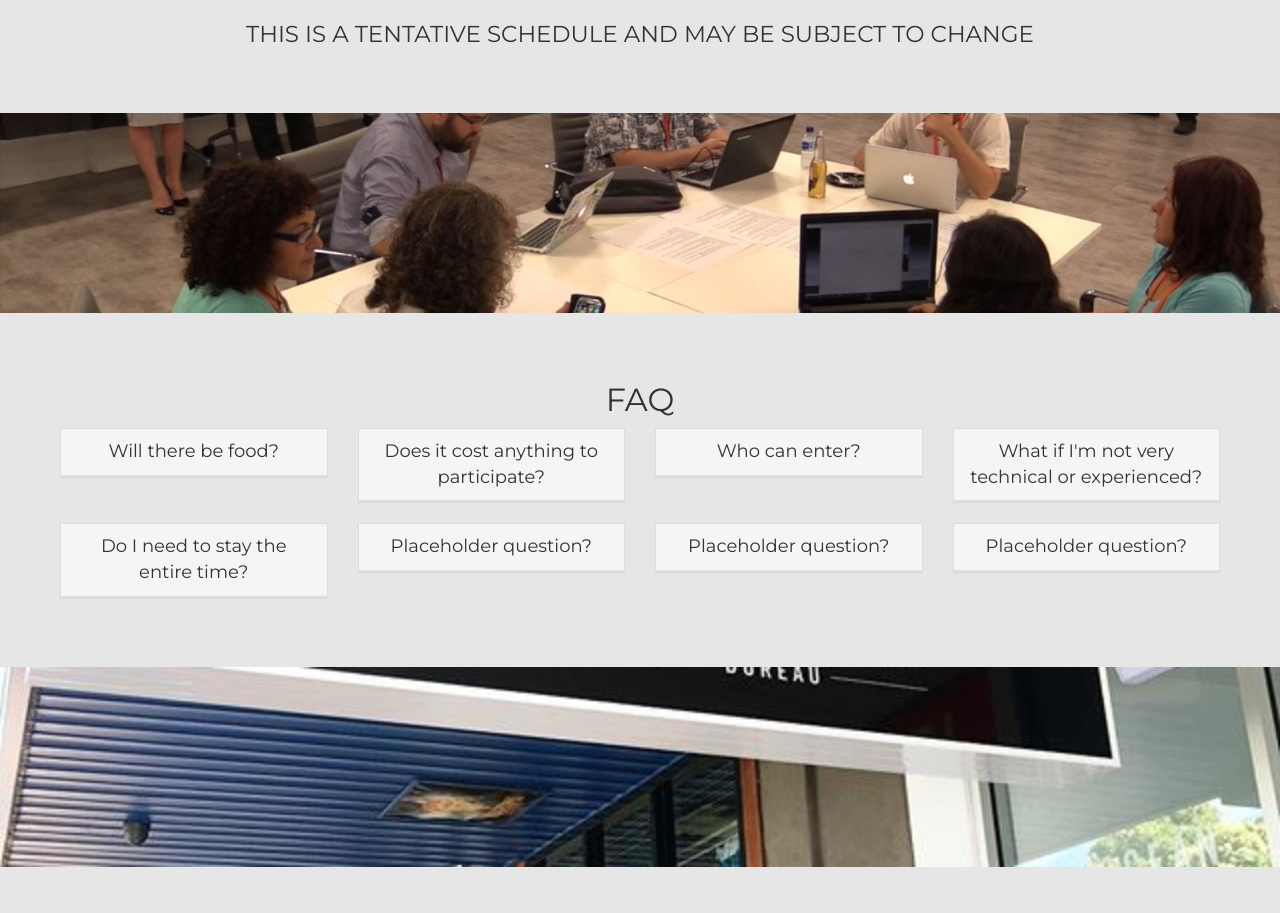
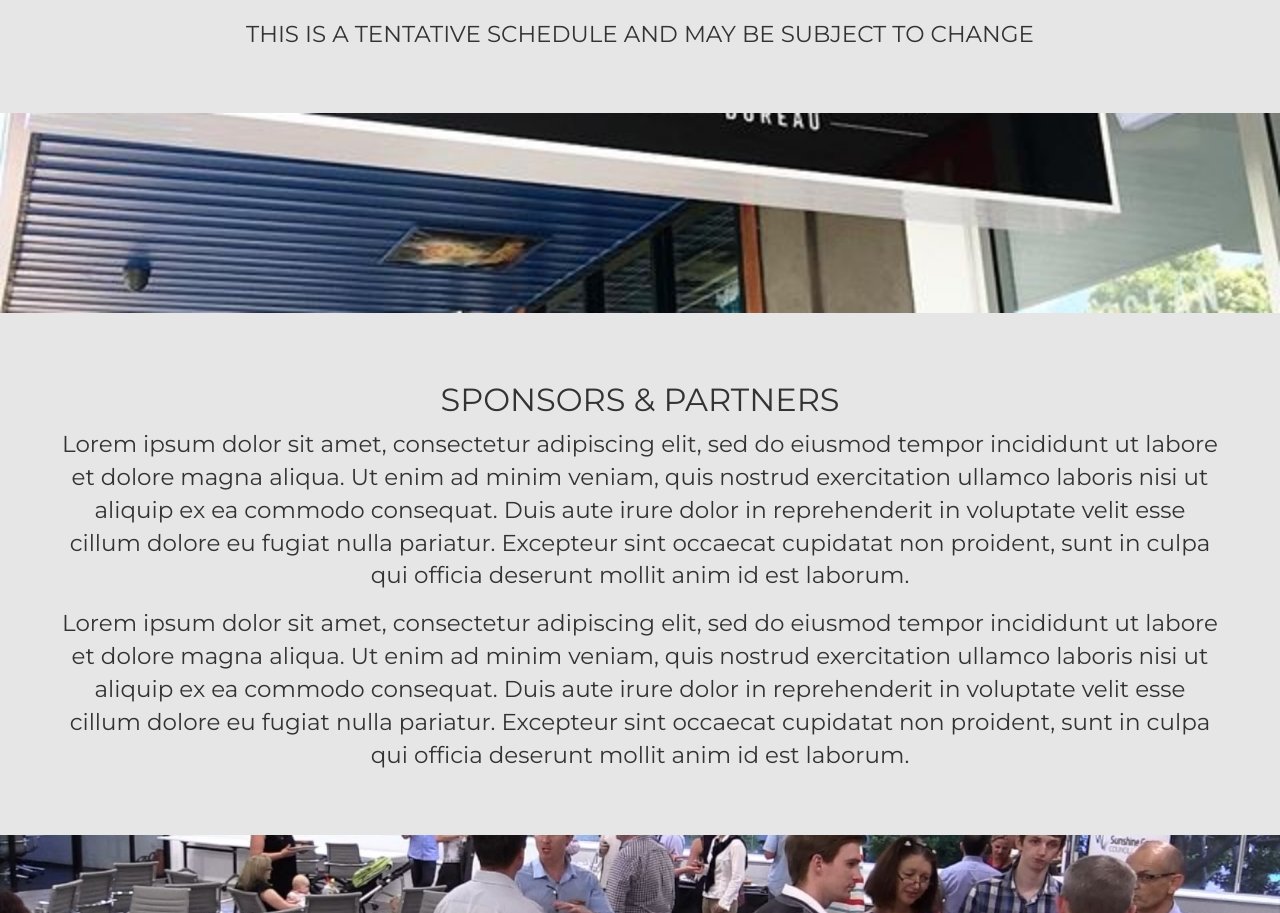
Before and after one commit to SunshineCoastCouncil/HackFest, a plain HTML site: page index.html in a window 1280 px wide. Shown: the part 1484-2397 px from the top of the page. Drawn offline with nearby package versions, Linux system fonts and the light colour scheme.

Commit message:
Hide faq for initial live site

```diff
--- a/index.html
+++ b/index.html
@@ -221,60 +221,60 @@
     </table>
     <p>THIS IS A TENTATIVE SCHEDULE AND MAY BE SUBJECT TO CHANGE</p>
   </div>
-  <div class="feature" style="background-image: url('./img/hackerspace-2.jpg')"></div>
-  <div class="jumbotron faq">
-    <h2>FAQ</h2>
-    <div class="container-fluid"><div class="row">
-      <div class="col-lg-3 col-md-4 col-sm-6 col-xs-12">
-      <div class="panel panel-default">
-        <div class="panel-heading">Will there be food?</div>
-        <div class="panel-body">Lorem ipsum dolor sit amet, consectetur adipiscing elit, sed do eiusmod tempor incididunt ut labore et dolore magna aliqua.</div>
-      </div>
-      </div>
-      <div class="col-lg-3 col-md-4 col-sm-6 col-xs-12">
-        <div class="panel panel-default">
-        <div class="panel-heading">Does it cost anything to participate?</div>
-        <div class="panel-body">Lorem ipsum dolor sit amet, consectetur adipiscing elit, sed do eiusmod tempor incididunt ut labore et dolore magna aliqua.</div>
-        </div>
-      </div>
-      <div class="col-lg-3 col-md-4 col-sm-6 col-xs-12">
-        <div class="panel panel-default">
-        <div class="panel-heading">Who can enter?</div>
-        <div class="panel-body">Lorem ipsum dolor sit amet, consectetur adipiscing elit, sed do eiusmod tempor incididunt ut labore et dolore magna aliqua.</div>
-        </div>
-      </div>
-      <div class="col-lg-3 col-md-4 col-sm-6 col-xs-12">
-        <div class="panel panel-default">
-        <div class="panel-heading">What if I'm not very technical or experienced?</div>
-        <div class="panel-body">Lorem ipsum dolor sit amet, consectetur adipiscing elit, sed do eiusmod tempor incididunt ut labore et dolore magna aliqua.</div>
-        </div>
-      </div>
-      <div class="col-lg-3 col-md-4 col-sm-6 col-xs-12">
-        <div class="panel panel-default">
-        <div class="panel-heading">Do I need to stay the entire time?</div>
-        <div class="panel-body">Lorem ipsum dolor sit amet, consectetur adipiscing elit, sed do eiusmod tempor incididunt ut labore et dolore magna aliqua.</div>
-        </div>
-      </div>
-      <div class="col-lg-3 col-md-4 col-sm-6 col-xs-12">
-        <div class="panel panel-default">
-        <div class="panel-heading">Placeholder question?</div>
-        <div class="panel-body">Lorem ipsum dolor sit amet, consectetur adipiscing elit, sed do eiusmod tempor incididunt ut labore et dolore magna aliqua.</div>
-        </div>
-      </div>
-      <div class="col-lg-3 col-md-4 col-sm-6 col-xs-12">
-        <div class="panel panel-default">
-        <div class="panel-heading">Placeholder question?</div>
-        <div class="panel-body">Lorem ipsum dolor sit amet, consectetur adipiscing elit, sed do eiusmod tempor incididunt ut labore et dolore magna aliqua.</div>
-        </div>
-      </div>
-      <div class="col-lg-3 col-md-4 col-sm-6 col-xs-12">
-      <div class="panel panel-default">
-        <div class="panel-heading">Placeholder question?</div>
-        <div class="panel-body">Lorem ipsum dolor sit amet, consectetur adipiscing elit, sed do eiusmod tempor incididunt ut labore et dolore magna aliqua.</div>
-        </div>
-      </div>
-    </div></div>
-  </div>
+  <!--<div class="feature" style="background-image: url('./img/hackerspace-2.jpg')"></div>-->
+  <!--<div class="jumbotron faq">-->
+    <!--<h2>FAQ</h2>-->
+    <!--<div class="container-fluid"><div class="row">-->
+      <!--<div class="col-lg-3 col-md-4 col-sm-6 col-xs-12">-->
+      <!--<div class="panel panel-default">-->
+        <!--<div class="panel-heading">Will there be food?</div>-->
+        <!--<div class="panel-body">Lorem ipsum dolor sit amet, consectetur adipiscing elit, sed do eiusmod tempor incididunt ut labore et dolore magna aliqua.</div>-->
+      <!--</div>-->
+      <!--</div>-->
+      <!--<div class="col-lg-3 col-md-4 col-sm-6 col-xs-12">-->
+        <!--<div class="panel panel-default">-->
+        <!--<div class="panel-heading">Does it cost anything to participate?</div>-->
+        <!--<div class="panel-body">Lorem ipsum dolor sit amet, consectetur adipiscing elit, sed do eiusmod tempor incididunt ut labore et dolore magna aliqua.</div>-->
+        <!--</div>-->
+      <!--</div>-->
+      <!--<div class="col-lg-3 col-md-4 col-sm-6 col-xs-12">-->
+        <!--<div class="panel panel-default">-->
+        <!--<div class="panel-heading">Who can enter?</div>-->
+        <!--<div class="panel-body">Lorem ipsum dolor sit amet, consectetur adipiscing elit, sed do eiusmod tempor incididunt ut labore et dolore magna aliqua.</div>-->
+        <!--</div>-->
+      <!--</div>-->
+      <!--<div class="col-lg-3 col-md-4 col-sm-6 col-xs-12">-->
+        <!--<div class="panel panel-default">-->
+        <!--<div class="panel-heading">What if I'm not very technical or experienced?</div>-->
+        <!--<div class="panel-body">Lorem ipsum dolor sit amet, consectetur adipiscing elit, sed do eiusmod tempor incididunt ut labore et dolore magna aliqua.</div>-->
+        <!--</div>-->
+      <!--</div>-->
+      <!--<div class="col-lg-3 col-md-4 col-sm-6 col-xs-12">-->
+        <!--<div class="panel panel-default">-->
+        <!--<div class="panel-heading">Do I need to stay the entire time?</div>-->
+        <!--<div class="panel-body">Lorem ipsum dolor sit amet, consectetur adipiscing elit, sed do eiusmod tempor incididunt ut labore et dolore magna aliqua.</div>-->
+        <!--</div>-->
+      <!--</div>-->
+      <!--<div class="col-lg-3 col-md-4 col-sm-6 col-xs-12">-->
+        <!--<div class="panel panel-default">-->
+        <!--<div class="panel-heading">Placeholder question?</div>-->
+        <!--<div class="panel-body">Lorem ipsum dolor sit amet, consectetur adipiscing elit, sed do eiusmod tempor incididunt ut labore et dolore magna aliqua.</div>-->
+        <!--</div>-->
+      <!--</div>-->
+      <!--<div class="col-lg-3 col-md-4 col-sm-6 col-xs-12">-->
+        <!--<div class="panel panel-default">-->
+        <!--<div class="panel-heading">Placeholder question?</div>-->
+        <!--<div class="panel-body">Lorem ipsum dolor sit amet, consectetur adipiscing elit, sed do eiusmod tempor incididunt ut labore et dolore magna aliqua.</div>-->
+        <!--</div>-->
+      <!--</div>-->
+      <!--<div class="col-lg-3 col-md-4 col-sm-6 col-xs-12">-->
+      <!--<div class="panel panel-default">-->
+        <!--<div class="panel-heading">Placeholder question?</div>-->
+        <!--<div class="panel-body">Lorem ipsum dolor sit amet, consectetur adipiscing elit, sed do eiusmod tempor incididunt ut labore et dolore magna aliqua.</div>-->
+        <!--</div>-->
+      <!--</div>-->
+    <!--</div></div>-->
+  <!--</div>-->
   <div class="feature" style="background-image: url('./img/spark.jpg')"></div>
   <div class="jumbotron">
     <h2>SPONSORS &amp; PARTNERS</h2>
```
